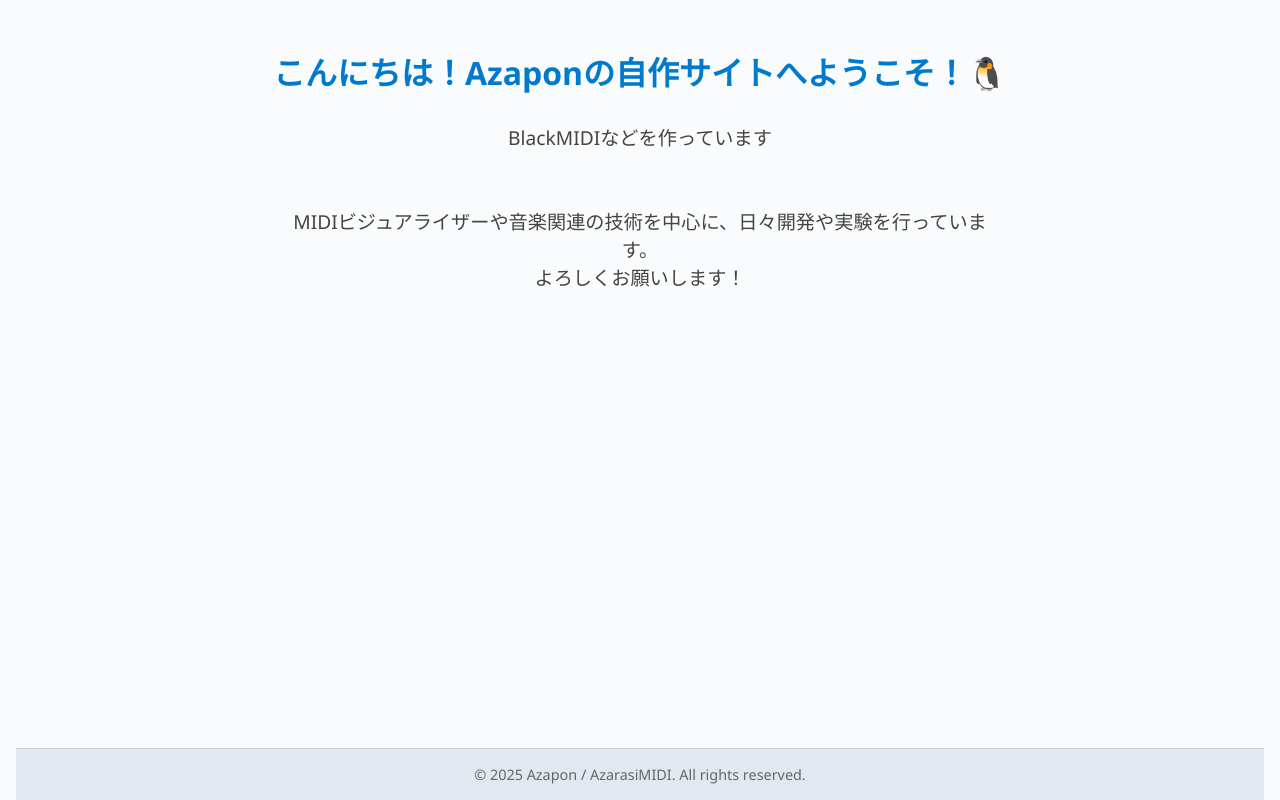
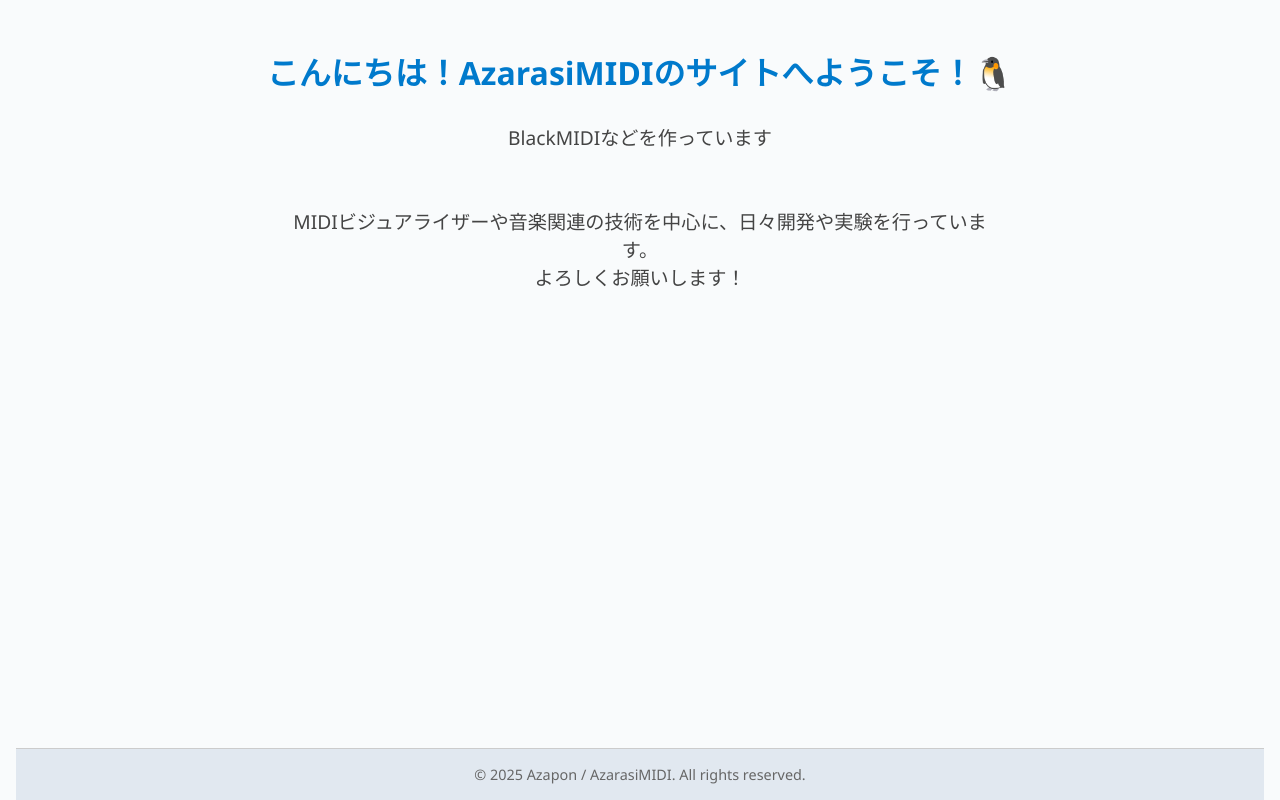
Before and after one commit to sohhi0654/sohhi0654.github.io, a plain HTML site: page index.html in a window 1280 px wide. Drawn offline with Linux system fonts and the light colour scheme.

Commit message:
Update index.html

```diff
--- a/index.html
+++ b/index.html
@@ -45,7 +45,7 @@
   </style>
 </head>
 <body>
-  <h1>こんにちは！Azaponの自作サイトへようこそ！🐧</h1>
+  <h1>こんにちは！AzarasiMIDIのサイトへようこそ！🐧</h1>
   <p>BlackMIDIなどを作っています</p>
 
   <main>
```
